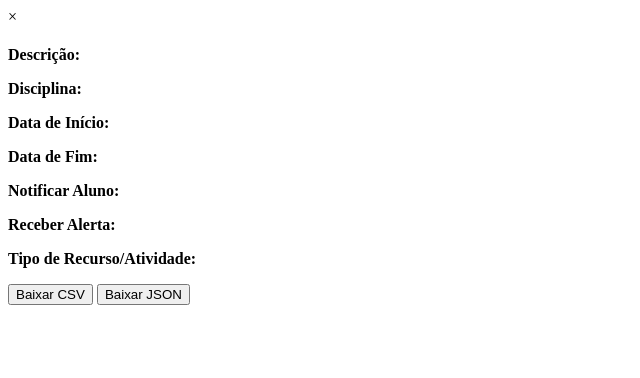
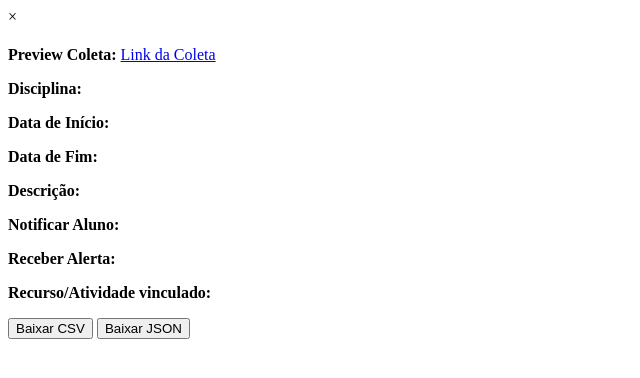
Before and after one commit to lariloran/block_studentcare, a PHP site: page /collection_manager.php in a window 1280 px wide. Shown: the top 378 px of the page, without its empty margins (0-640 px from the left). Run offline with PHP 8.4, Linux system fonts and the light colour scheme.

Commit message:
adicionando url no modal de prview

```diff
--- a/collection_manager.php
+++ b/collection_manager.php
@@ -291,6 +291,11 @@ class collection_manager
                 document.getElementById("modalReceberAlerta").textContent = coleta.receber_alerta == 1 ? "Sim" : "Não";
                 document.getElementById("modalRecursoNome").textContent = coleta.recurso_nome;
 
+                const coletaUrl = `${M.cfg.wwwroot}/blocks/ifcare/view.php?coletaid=${coleta.id}`;
+                const modalColetaUrlElement = document.getElementById("modalColetaUrl");
+                modalColetaUrlElement.href = coletaUrl;
+                modalColetaUrlElement.textContent = coleta.nome;
+
                 document.getElementById("downloadCSV").setAttribute("data-id", coleta.id);
                 document.getElementById("downloadJSON").setAttribute("data-id", coleta.id);
 
@@ -499,13 +504,14 @@ class collection_manager
     <div class="modal-content">
         <span class="close">&times;</span>
         <h2 id="modalColetaNome"></h2>
-        <p><strong>Descrição:</strong> <span id="modalColetaDescricao"></span></p>
+        <p><strong>Preview Coleta:</strong> <a id="modalColetaUrl" href="#" target="_blank">Link da Coleta</a></p>
         <p><strong>Disciplina:</strong> <span id="modalColetaDisciplina"></span></p>
         <p><strong>Data de Início:</strong> <span id="modalColetaInicio"></span></p>
         <p><strong>Data de Fim:</strong> <span id="modalColetaFim"></span></p>
+        <p><strong>Descrição:</strong> <span id="modalColetaDescricao"></span></p>
         <p><strong>Notificar Aluno:</strong> <span id="modalNotificarAlunos"></span></p>
         <p><strong>Receber Alerta:</strong> <span id="modalReceberAlerta"></span></p>
-        <p><strong>Tipo de Recurso/Atividade:</strong> <span id="modalRecursoNome"></span></p> <!-- Novo campo para o tipo de recurso -->
+        <p><strong>Recurso/Atividade vinculado:</strong> <span id="modalRecursoNome"></span></p> <!-- Novo campo para o tipo de recurso -->
 
         <div class="button-group">
             <button id="downloadCSV" class="btn-coleta btn-coleta-secondary">
```
